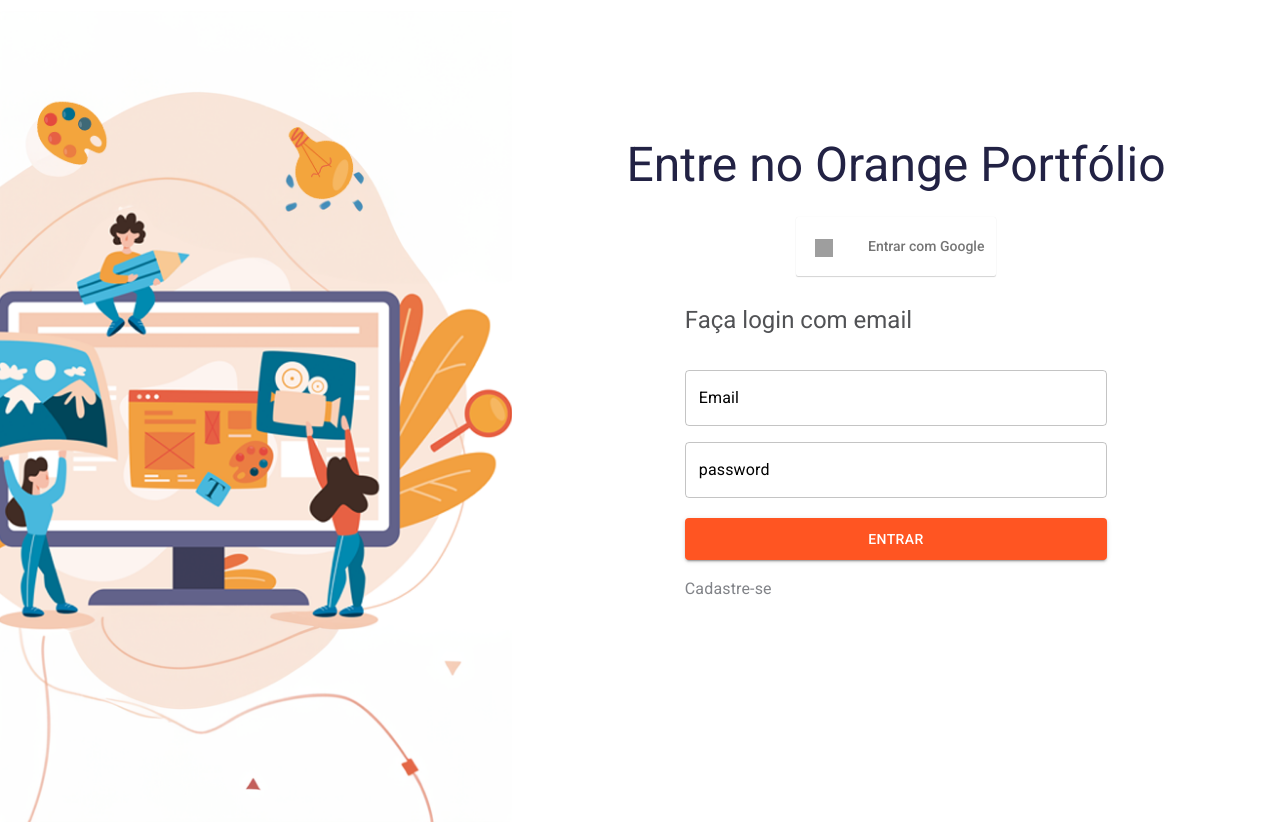
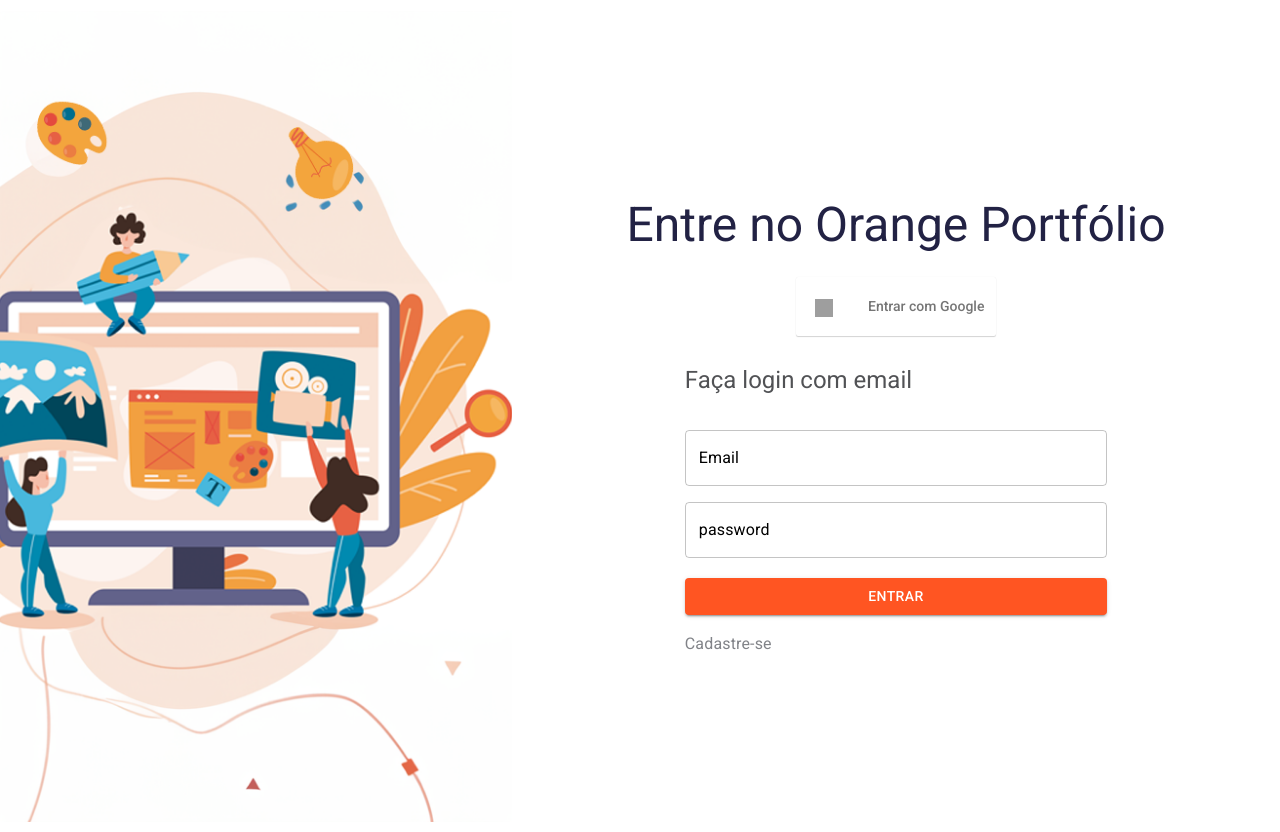
Before and after one commit to bruno-castilho/orange-portfolio-front-end, a React (Vite) app: page /login in a window 1280 px wide. Built offline with nearby package versions, Linux system fonts and the light colour scheme; grey boxes are pictures that could not be loaded.

Commit message:
ajustes de classes

```diff
--- a/src/pages/Login/CustomizedButtons.jsx
+++ b/src/pages/Login/CustomizedButtons.jsx
@@ -8,14 +8,14 @@
   backgroundColor: '#F52',
   '&:hover': {
     backgroundColor: '#F52',
-
   },
+  width: '100%',
 }));
 
 export default function CustomizedButtons() {
   return (
     <Stack spacing={2} direction="row" component="form">
-      <CustomizedButton type="submit" variant="contained">
+      <CustomizedButton type="submit" value="Cadastrar" variant="contained">
          ENTRAR
       </CustomizedButton>
     </Stack>
--- a/src/pages/Login/index.jsx
+++ b/src/pages/Login/index.jsx
@@ -11,14 +11,14 @@
     <main className={styles.main}>
       <div className={styles.imagem_login}></div>
       <div className={styles.layout_form}>
-        <h3>Entre no Orange Portfólio</h3>
+        <h3 className={styles.title}>Entre no Orange Portfólio</h3>
         <a className={styles.btn_google} href="">
           <img src={logo} alt="" />
           <p>Entrar com Google</p>
         </a>
         <div className={styles.form_contaniner}>
           <div className={styles.box_login}>
-            <h5>Faça login com email</h5>
+            <h5 className={styles.subtitle}>Faça login com email</h5>
             <img src={frame} alt="" />
           </div>
           <form action="" method="post">
--- a/src/pages/Login/styles.module.css
+++ b/src/pages/Login/styles.module.css
@@ -26,7 +26,7 @@
     height: 832px;
 }
 
-h3 {
+.title {
     color: var(--Color-Brand-Primria-Primary-90, var(--Color-Brand-Primria-Primary-90, #224));
     text-align: center;
     margin-top: 205px;
@@ -86,7 +86,7 @@
     width: 100%;
 }
 
-h5 {
+.subtitle {
     color: var(--Neutral-Colors-Neutral-110, #515255);
     /* [Orange P] Style Guide/H5 */
     font-family: Roboto;
@@ -113,32 +113,6 @@
     align-items: flex-start;
     gap: 16px;
     flex-shrink: 0;
-}
-
-button {
-    display: flex;
-    width: 100%;
-    height: 42px;
-    padding: 8px 22px;
-    flex-direction: column;
-    justify-content: center;
-    align-items: center;
-
-
-    /* elevation/2 */
-    box-shadow: 0px 3px 1px -2px rgba(0, 0, 0, 0.20), 0px 2px 2px 0px rgba(0, 0, 0, 0.14), 0px 1px 5px 0px rgba(0, 0, 0, 0.12);
-    color: var(--Neutral-Colors-Neutral-60, #FCFDFF);
-    font-feature-settings: 'clig' off, 'liga' off;
-
-    /* [Orange P] Style Guide/Button */
-    font-family: Roboto;
-    font-size: 15px;
-    font-style: normal;
-    font-weight: 500;
-    line-height: 26px;
-    /* 173.333% */
-    letter-spacing: 0.46px;
-    text-transform: uppercase;
 }
 
 .form_contaniner a {
@@ -172,11 +146,11 @@
         display: none;
     }
 
-    h3 {
+    .title {
         font-size: 24px;
     }
 
-    h5 {
+    .subtitle {
         font-size: 16px;
     }
 
--- a/src/pages/Register/CustomizedButtons.jsx
+++ b/src/pages/Register/CustomizedButtons.jsx
@@ -8,8 +8,8 @@
   backgroundColor: '#F52',
   '&:hover': {
     backgroundColor: '#F52',
-
   },
+  width: '100%',
 }));
 
 export default function CustomizedButtons() {
--- a/src/pages/Register/formCadastro.jsx
+++ b/src/pages/Register/formCadastro.jsx
@@ -17,7 +17,7 @@
         Cadastro feito com sucesso
       </Alert>
     </Stack>
-    <h3>Cadastre-se</h3>
+    <h3 className={styles.title}>Cadastre-se</h3>
     <div className={styles.form_contaniner}>
       <form action="" method="post" onSubmit={CadastrarUsuario}>
         <div className={styles.form_input_row}>
@@ -88,7 +88,7 @@
               },
             }} />
         </div>
-        <CustomizedButtons type="submit" value="Cadastrar" className={styles.button} />
+        <CustomizedButtons type="submit" value="Cadastrar" className={styles.subimit} />
       </form>
     </div>
   </div>
--- a/src/pages/Register/styles.module.css
+++ b/src/pages/Register/styles.module.css
@@ -26,7 +26,7 @@
     height: 832px;
 }
 
-h3 {
+.tilte {
     color: var(--Color-Brand-Primria-Primary-90, var(--Color-Brand-Primria-Primary-90, #224));
     text-align: center;
     margin-top: 145px;
@@ -91,38 +91,12 @@
     flex-shrink: 0;
 }
 
-button {
-    display: flex;
-    width: 100%;
-    height: 42px;
-    padding: 8px 22px;
-    flex-direction: column;
-    justify-content: center;
-    align-items: center;
-
-
-    /* elevation/2 */
-    box-shadow: 0px 3px 1px -2px rgba(0, 0, 0, 0.20), 0px 2px 2px 0px rgba(0, 0, 0, 0.14), 0px 1px 5px 0px rgba(0, 0, 0, 0.12);
-    color: var(--Neutral-Colors-Neutral-60, #FCFDFF);
-    font-feature-settings: 'clig' off, 'liga' off;
-
-    /* [Orange P] Style Guide/Button */
-    font-family: Roboto;
-    font-size: 15px;
-    font-style: normal;
-    font-weight: 500;
-    line-height: 26px;
-    /* 173.333% */
-    letter-spacing: 0.46px;
-    text-transform: uppercase;
-}
-
 @media (max-width: 768px) {
     .imagem_login {
         display: none;
     }
 
-    h3 {
+    .title {
         font-size: 24px;
     }
 
```
